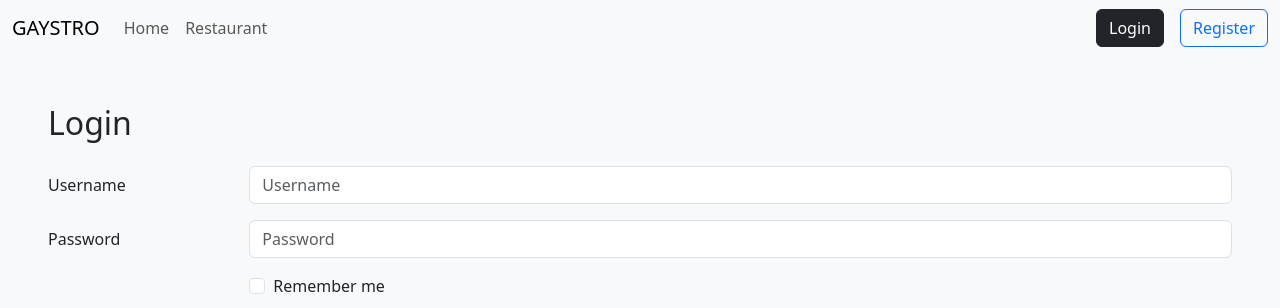
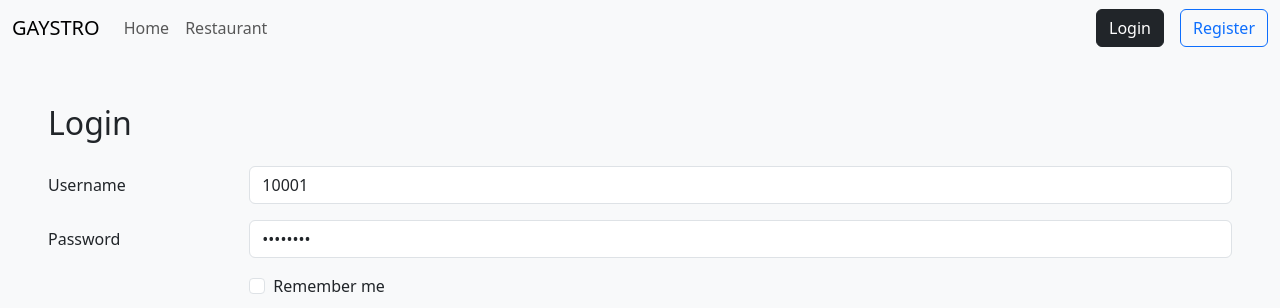
Before and after one commit to yungchu123/Restaurant-Finder-App, a React (Create React App) app in the folder client/: page /login in a window 1280 px wide. Shown: the top 308 px of the page. Built offline with nearby package versions, Linux system fonts and the light colour scheme.

Commit message:
set up login and logout redirect

```diff
--- a/client/src/App.js
+++ b/client/src/App.js
@@ -3,12 +3,42 @@ import Footer from "./components/Footer";
 import LoginForm from "./components/LoginForm";
 import RegisterForm from "./components/RegisterForm";
 import GuestPage from "./views/GuestPage";
-import { Routes, Route } from "react-router-dom";
+import { Routes, Route, useNavigate } from "react-router-dom";
+import { useState } from "react";
 
 function App() {
+    const navigate = useNavigate();
+    const [isLoggedIn, setIsLoggedIn] = useState(false);
+
+    const authenticate = (username, password) => {
+        // Handle authentication
+        console.log("Authenticating")
+        if (username === "10001" && password === "password") {
+            setIsLoggedIn(true)
+            navigate('/')
+        }
+    }
+
+    const logout = () => {
+        setIsLoggedIn(false)
+        navigate('/')
+    }
+
+
+    if (!isLoggedIn) return (
+      <div className="App">
+            <Navbar/>
+            <Routes>
+                <Route path="/" element={<GuestPage />} />
+                <Route path="/login" element={<LoginForm authenticate={authenticate} />} />
+                <Route path="/register" element={<RegisterForm />} />
+            </Routes>
+            <Footer />
+      </div>
+    )
     return (
       <div className="App">
-          <Navbar />
+            <Navbar role="customer" logout={logout}/>
             <Routes>
                 <Route path="/" element={<GuestPage />} />
                 <Route path="/login" element={<LoginForm />} />
@@ -16,7 +46,8 @@ function App() {
             </Routes>
             <Footer />
       </div>
-  );
+    )
+
 }
 
 export default App;
--- a/client/src/components/LoginForm.jsx
+++ b/client/src/components/LoginForm.jsx
@@ -1,16 +1,17 @@
 import { useState } from "react"
 
-const LoginForm = () => {
-    const [username, setUsername] = useState('');
-    const [password, setPassword] = useState('');
+const LoginForm = ({authenticate}) => {
+    const [username, setUsername] = useState('10001');
+    const [password, setPassword] = useState('password');
 
-    const handleSubmit = (e) => {
+    const handleLogin = (e) => {
         e.preventDefault();
+        authenticate(username, password)
     }
 
     return (
         <>
-        <form class="bg-light p-5" onSubmit={handleSubmit}>
+        <form class="bg-light p-5" onSubmit={handleLogin}>
             <h2 class="mb-4">Login</h2>
             <div class="row mb-3">
                 <label for="username" class="col-sm-2 col-form-label">Username</label>
--- a/client/src/components/Navbar.jsx
+++ b/client/src/components/Navbar.jsx
@@ -1,6 +1,7 @@
 import { NavLink } from "react-router-dom";
 
-const Navbar = () => {
+const Navbar = ({ role, logout }) => {
+
     return (
         <nav className="navbar navbar-expand-lg navbar-light bg-light">
             <div className="container-fluid">
@@ -14,8 +15,17 @@ const Navbar = () => {
                         <a href="/#" className="nav-link nav-link">Restaurant</a>
                     </div>
                     <div className="navbar-nav ms-auto">
+                        { role !== "guest" ? (
+                            <>
+                                <NavLink to="/profile" exact={true} className="btn btn-dark me-3">Profile   </NavLink>
+                                <a href="/#" onClick={logout} className="btn btn-primary">Log out</a>
+                            </>
+                        ) : (
+                            <>
                                 <NavLink to="/login" exact={true} className="btn btn-outline-dark me-3">Login</NavLink>
                                 <NavLink to="/register" className="btn btn-outline-primary">Register</NavLink>
+                            </>
+                        )}
                     </div>
                 </div>
             </div>
@@ -23,4 +33,9 @@ const Navbar = () => {
     )
 }
 
+Navbar.defaultProps = {
+    role: "guest"
+}
+
+
 export default Navbar
```
Also changed, not shown: client/src/components/Profile.jsx (added, +9 -0 lines). Lines whose indentation alone changed are shown as unchanged.
